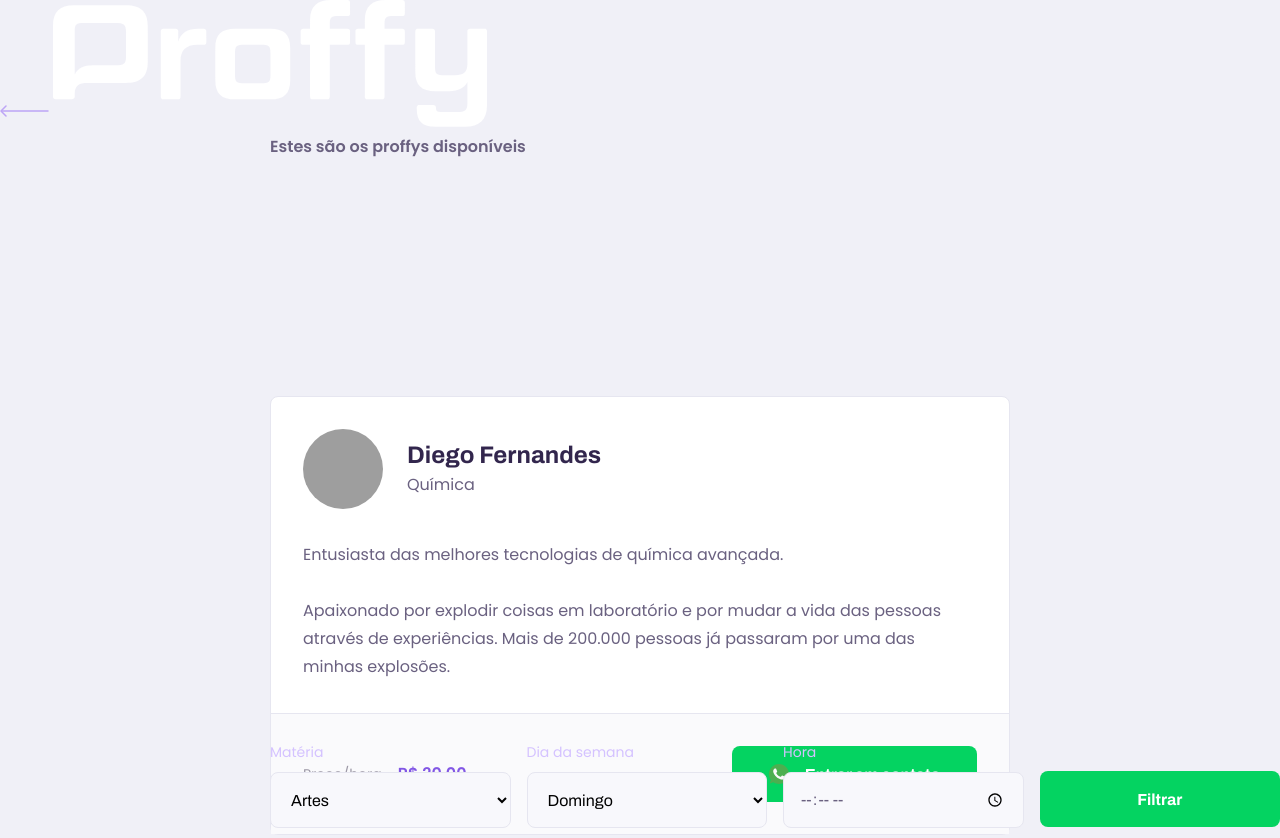
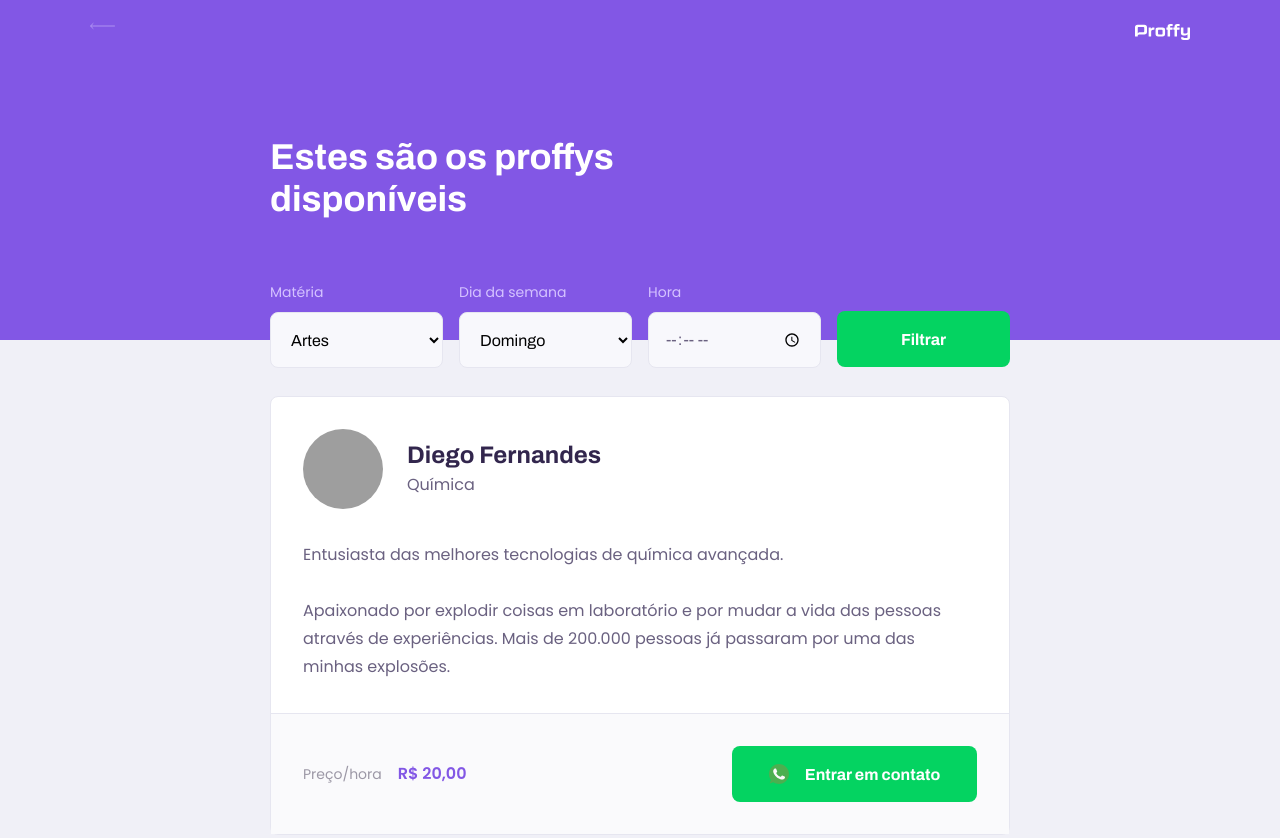
Before and after one commit to JesseLopesTI/NextLevelWeek, a plain HTML site: page web-project/study.html in a window 1280 px wide. Shown: the top 838 px of the page. Drawn offline with Linux system fonts and the light colour scheme; grey boxes are pictures that could not be loaded.

Commit message:
Adicionando novo link

```diff
--- a/web-project/study.html
+++ b/web-project/study.html
@@ -7,6 +7,7 @@
     <meta name="viewport" content="width=device-width, initial-scale=1.0">
     <title>Proffy | Sua plataforma de estudos online</title>
     <link rel="stylesheet" href="/styles/main.css">
+    <link rel="stylesheet" href="/styles/partials/header.css">
     <link rel="stylesheet" href="/styles/partials/page-study.css">
     <link href="https://fonts.googleapis.com/css2?family=Archivo:wght@400;700&amp;family=Poppins:wght@400;600&amp;display=swap" rel="stylesheet">
   </head>
```
